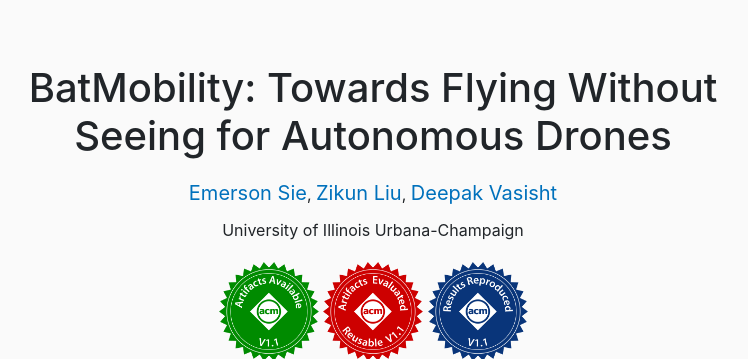
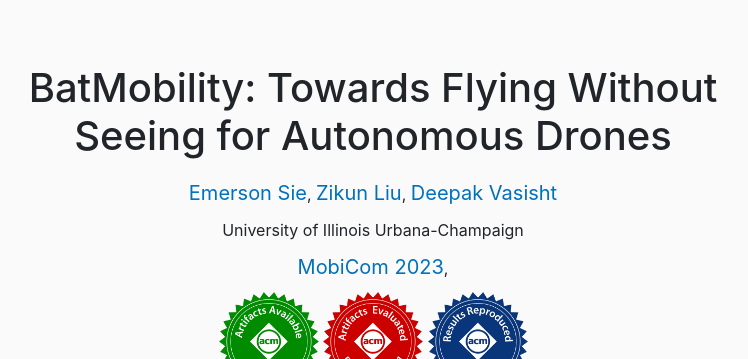
Before and after one commit to batmobility/batmobility.github.io, a plain HTML site: page index.html in a window 1280 px wide. Shown: the top 359 px of the page, without its empty margins (267-1015 px from the left). Drawn offline with nearby package versions, Linux system fonts and the light colour scheme; some icons are missing; files whose address does not match are found by name.

Commit message:
add conf

```diff
--- a/index.html
+++ b/index.html
@@ -80,7 +80,13 @@
             University of Illinois Urbana-Champaign
 		</center>
 
-		<div class="gap-20"></div>
+		<div class="gap-10"></div>
+
+        <center>
+			<a href="https://www.sigmobile.org/mobicom/2023/" style="font-size:20px">MobiCom 2023</a>,
+        </center>
+
+		<div class="gap-10"></div>
 
         <center>
           <img src='resources/artifacts_available_v1_1.png' width=100px>
```
